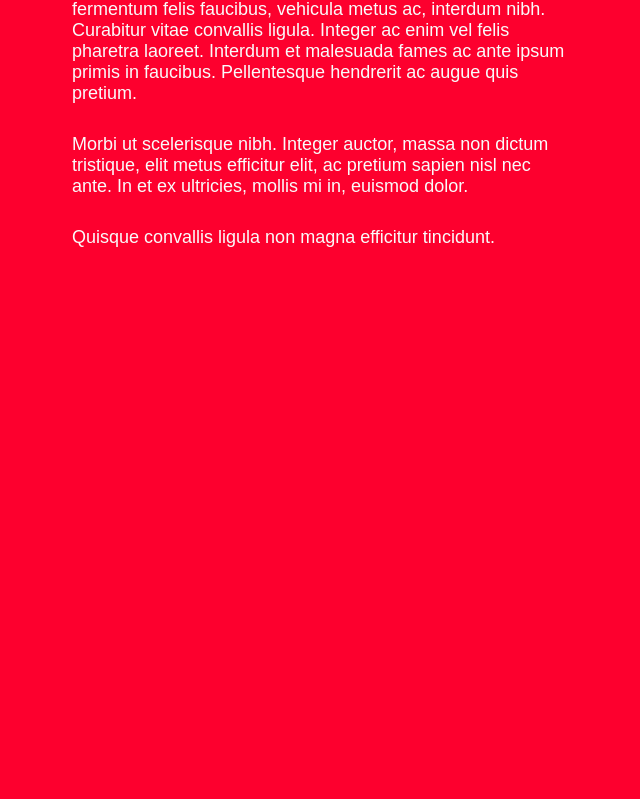
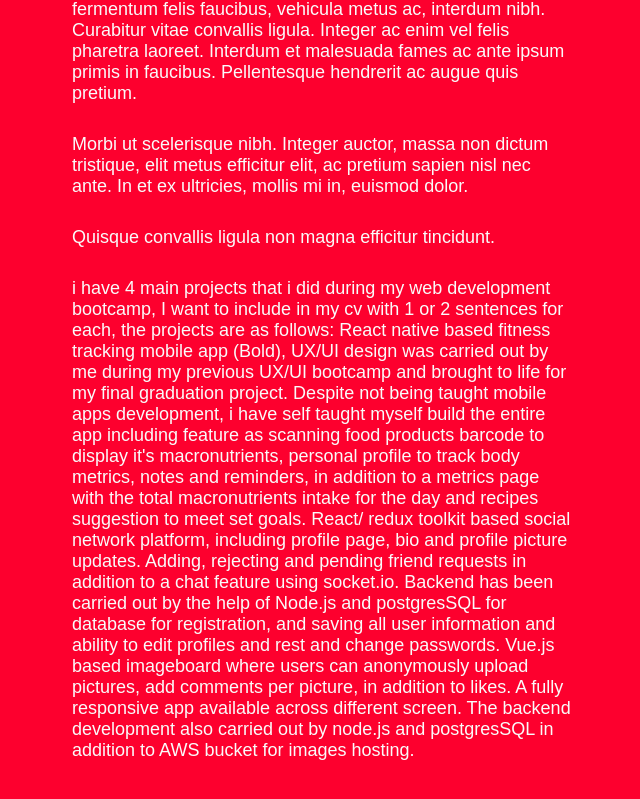
Before and after one commit to h-aburesha/my-next-website, a Next.js app: page /projects/1 in a window 1280 px wide. Shown: the part 1581-2380 px from the top of the page, without its empty margins (318-958 px from the left). Before the commit the page ends 1879 px from the top, so only its background shows below. Built offline with nearby package versions, Linux system fonts and the light colour scheme.

Commit message:
blueprint for projects

```diff
--- a/pages/projects/[projectId].tsx
+++ b/pages/projects/[projectId].tsx
@@ -92,6 +92,32 @@ function ProjectDetail() {
                     nec ante. In et ex ultricies, mollis mi in, euismod dolor.
                 </p>
                 <p>Quisque convallis ligula non magna efficitur tincidunt.</p>
+                <p>
+                    i have 4 main projects that i did during my web development
+                    bootcamp, I want to include in my cv with 1 or 2 sentences
+                    for each, the projects are as follows: React native based
+                    fitness tracking mobile app (Bold), UX/UI design was carried
+                    out by me during my previous UX/UI bootcamp and brought to
+                    life for my final graduation project. Despite not being
+                    taught mobile apps development, i have self taught myself
+                    build the entire app including feature as scanning food
+                    products barcode to display it's macronutrients, personal
+                    profile to track body metrics, notes and reminders, in
+                    addition to a metrics page with the total macronutrients
+                    intake for the day and recipes suggestion to meet set goals.
+                    React/ redux toolkit based social network platform,
+                    including profile page, bio and profile picture updates.
+                    Adding, rejecting and pending friend requests in addition to
+                    a chat feature using socket.io. Backend has been carried out
+                    by the help of Node.js and postgresSQL for database for
+                    registration, and saving all user information and ability to
+                    edit profiles and rest and change passwords. Vue.js based
+                    imageboard where users can anonymously upload pictures, add
+                    comments per picture, in addition to likes. A fully
+                    responsive app available across different screen. The
+                    backend development also carried out by node.js and
+                    postgresSQL in addition to AWS bucket for images hosting.
+                </p>
             </article>
         </>
     );
```
